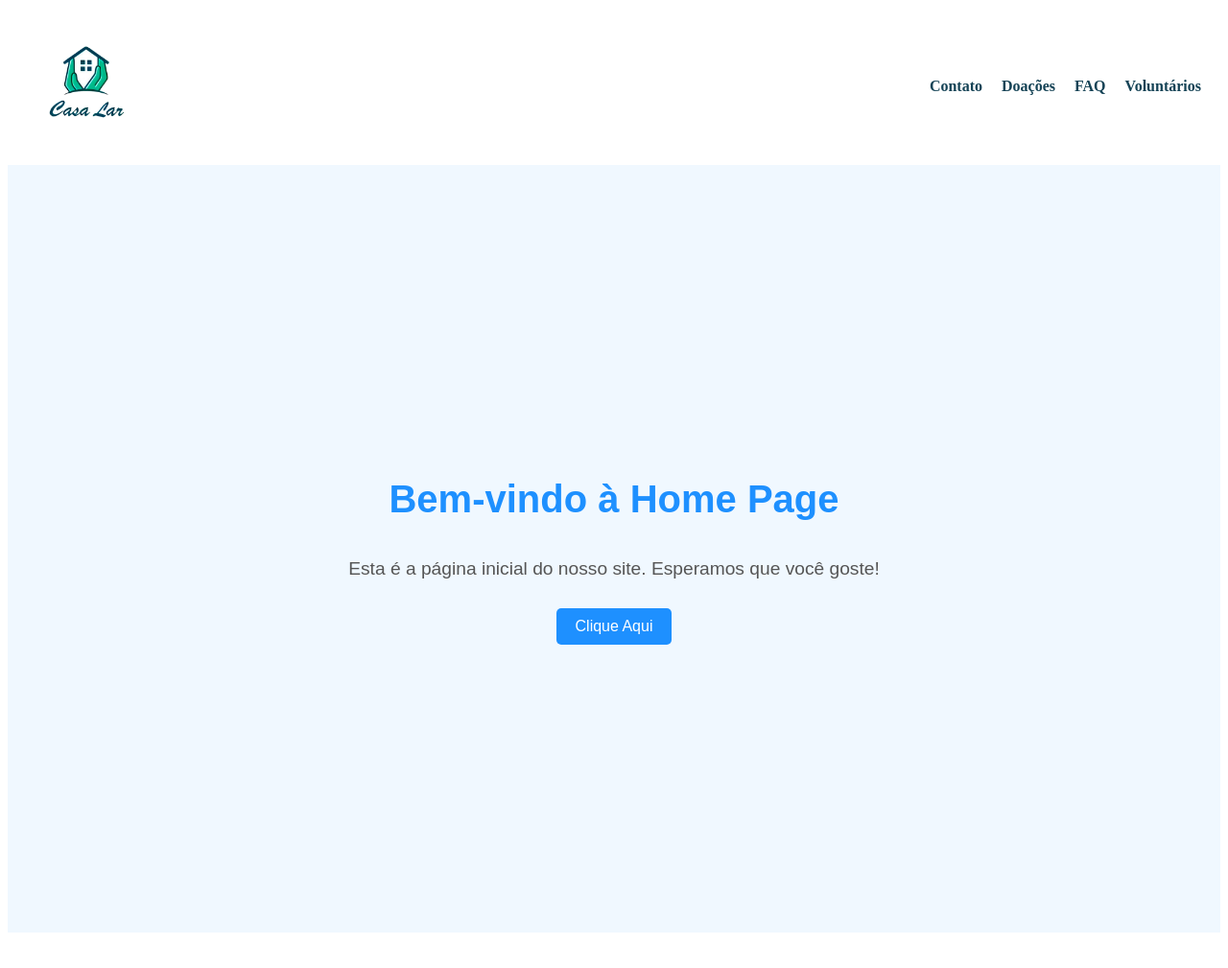
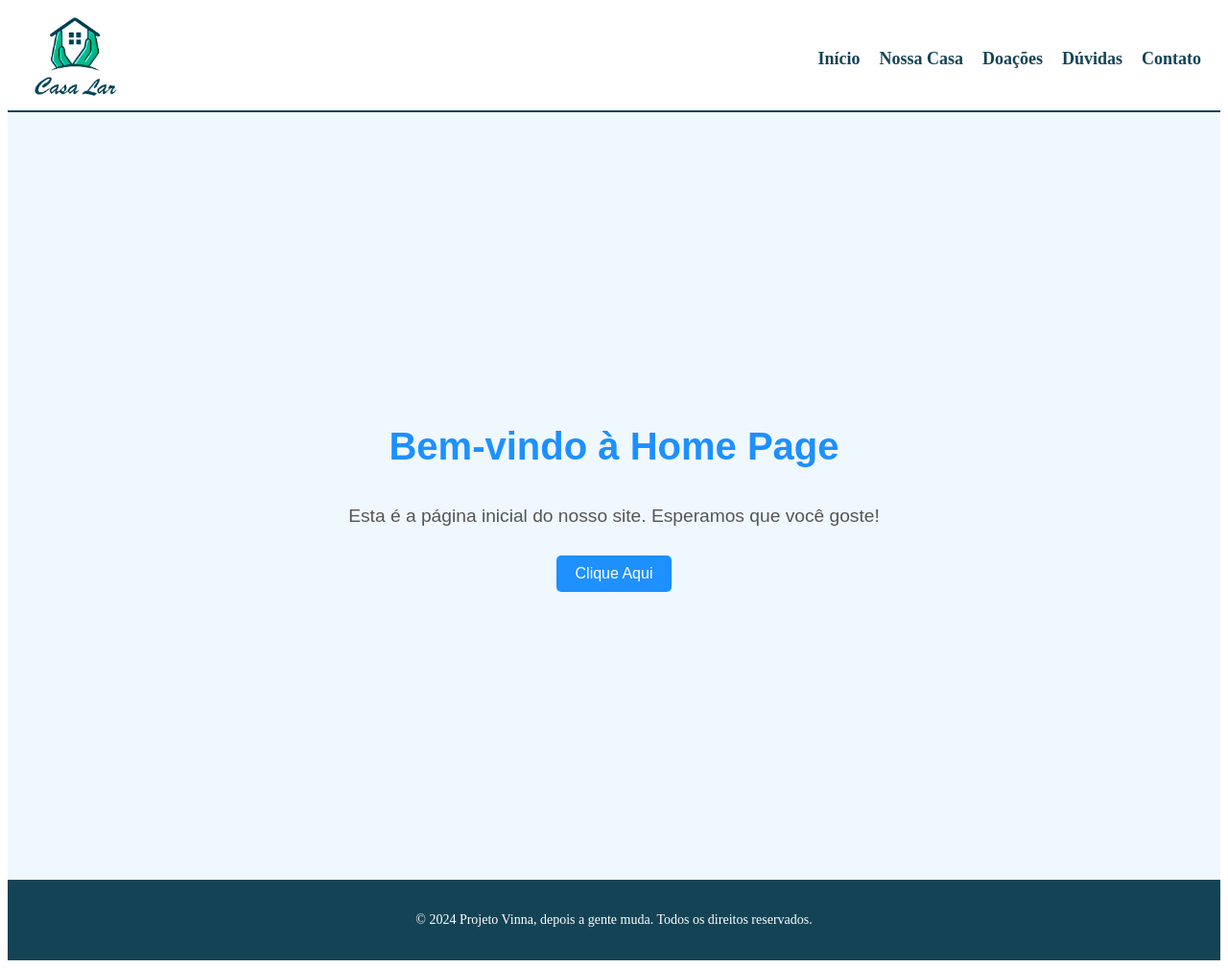
Before and after one commit to Acauhi99/front--casa-lar-rio-novo, a React (Vite) app: page / in a window 1280 px wide. Shown: the whole page at 96% size. Before the commit the page ends 980 px from the top, so only its background shows below. Built offline with nearby package versions, Linux system fonts and the light colour scheme.

Commit message:
add: navegação

```diff
--- a/src/App.jsx
+++ b/src/App.jsx
@@ -1,6 +1,7 @@
 import { Route, Routes } from 'react-router-dom';
 import { About, Contact, Donations, Faq, Home, NotFound, Volunteers } from './screens';
 import Header from './components/Header/Header';
+import Footer from './components/Footer/Footer';
 
 const App = () => {
   return (
@@ -15,6 +16,7 @@ const App = () => {
         <Route path="/volunteers" element={<Volunteers />} />
         <Route path="*" element={<NotFound />} />
       </Routes>
+      <Footer />
     </div>
   );
 };
--- a/src/components/Footer/Footer.css
+++ b/src/components/Footer/Footer.css
@@ -0,0 +1,7 @@
+.footer {
+    background-color: #154356; /* Cor de fundo */
+    color: #ffffff; /* Cor do texto */
+    text-align: center;
+    padding: 20px;
+    font-size: 14px;
+  }
--- a/src/components/Footer/Footer.jsx
+++ b/src/components/Footer/Footer.jsx
@@ -1,5 +1,11 @@
-export const Footer = () => {
+import './Footer.css';
+
+const Footer = () => {
   return (
-    <div>Footer</div>
-  )
-}
+    <footer className="footer">
+      <p>&copy; 2024 Projeto Vinna, depois a gente muda. Todos os direitos reservados.</p>
+    </footer>
+  );
+};
+
+export default Footer;
--- a/src/components/Header/Header.css
+++ b/src/components/Header/Header.css
@@ -3,14 +3,12 @@
   justify-content: space-between;
   align-items: center;
   background-color: #ffffff;
-  padding: 20px;
-}
-
-.header-left {
+  padding: 1px 20px 2px ;
+  border-bottom: 2px solid #154356; /* Linha fina abaixo do Header */
 }
 
 .logo {
-  width: 120px;
+  width: 100px;
 }
 
 .header-right ul {
@@ -27,9 +25,10 @@
   text-decoration: none;
   color: #154356;
   font-weight: bold;
+  font-size: 18px;
 }
 
 .header-right ul li a:hover {
   color: #5ab792;
-  /* Lembra de trocar essa cor futuramente, coloquei apenas inicialmente*/
+  /* Lembra de trocar essa cor futuramente, coloquei apenas inicialmente */
 }
--- a/src/components/Header/Header.jsx
+++ b/src/components/Header/Header.jsx
@@ -1,6 +1,6 @@
 import { Link } from 'react-router-dom';
 import './Header.css';
-import logo from "../Images/LogoPNG.png";
+import logo from "../Images/LogoPNG2.png";
 
 const Header = () => {
   return (
@@ -11,16 +11,22 @@ const Header = () => {
       <nav className="header-right">
         <ul>
           <li>
-            <Link to="/contact">Contato</Link>
+            <Link to="/">Início</Link>
+          </li>
+          <li>
+            <Link to="/about">Nossa Casa</Link>
           </li>
           <li>
             <Link to="/donations">Doações</Link>
           </li>
           <li>
-            <Link to="/faq">FAQ</Link>
+            <Link to="/faq">Dúvidas</Link>
           </li>
+          {/* <li>
+            <Link to="/volunteers">Voluntários</Link>
+          </li> */}
           <li>
-            <Link to="/volunteers">Voluntários</Link>
+            <Link to="/contact">Contato</Link>
           </li>
         </ul>
       </nav>
```
Also changed, not shown: src/components/Images/LogoPNG2.png (added).
